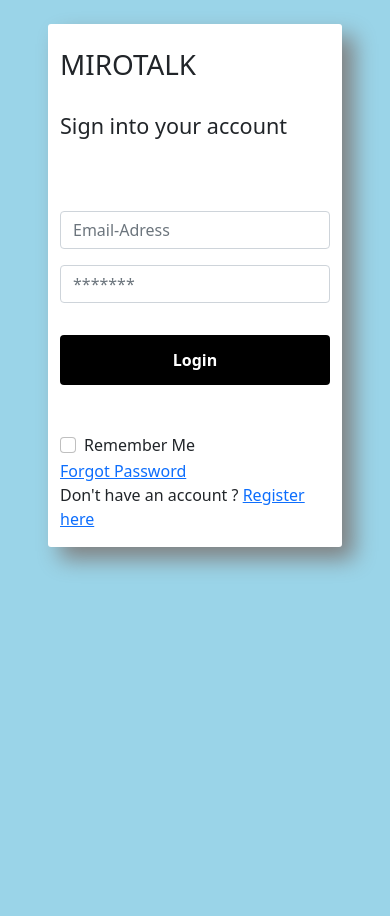
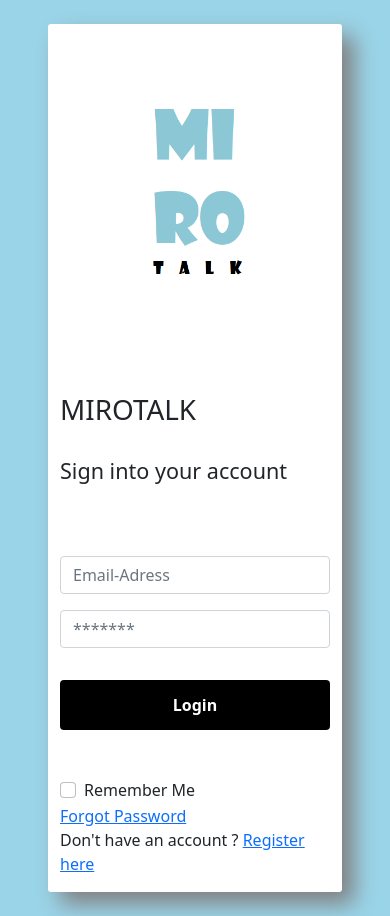
Before and after one commit to fatih-sukran/Zoomee, a plain HTML site: page public/view/loginPage.html in a window 390 px wide. Before the commit the page ends 844 px from the top, so only its background shows below. Drawn offline with nearby package versions, Linux system fonts and the light colour scheme.

Commit message:
LoginPage responsive hale getirildi.

```diff
--- a/public/view/loginPage.html
+++ b/public/view/loginPage.html
@@ -51,12 +51,12 @@
   <body>
 
     <section class="Form my-4 mx-5">
-        <div class="container">
-            <div class="row no-gutters">
-                <div class="col-lg-5">
-                    <img src="./miroacikmavi.png" class="rounded mx-auto d-block" alt="">
+        <div class="container my-auto">
+            <div class="row ">
+                <div class="col-12 text-center col-lg-5">
+                    <img src="../images/miroacikmavi.png"  class="img-fluid " alt="">
                 </div>
-                <div class="col-lg-7">
+                <div class="col-12 col-lg-7">
                     <h1 class="font-weight-bold py-4">MIROTALK</h1>
                     <h4>Sign into your account</h4>
 
```
Also changed, not shown: public/images/miroacikmavi.png (added).
